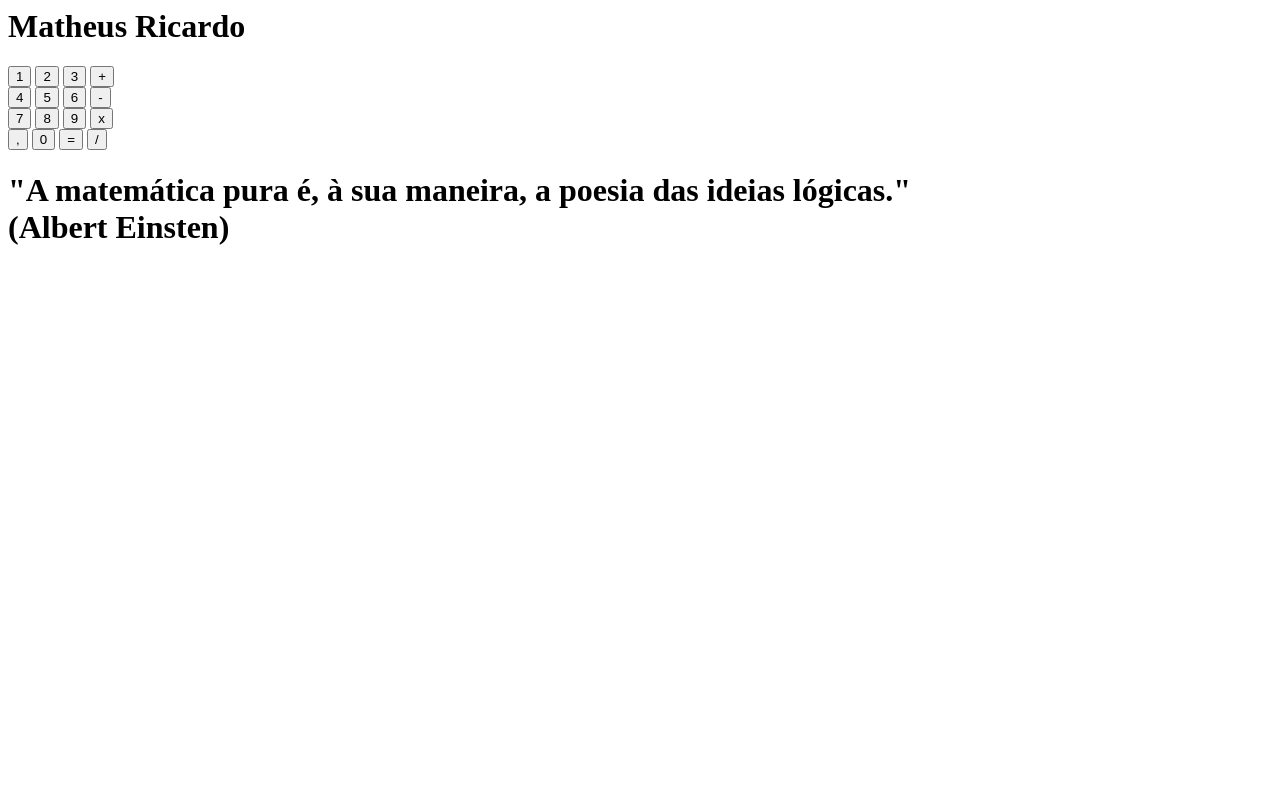
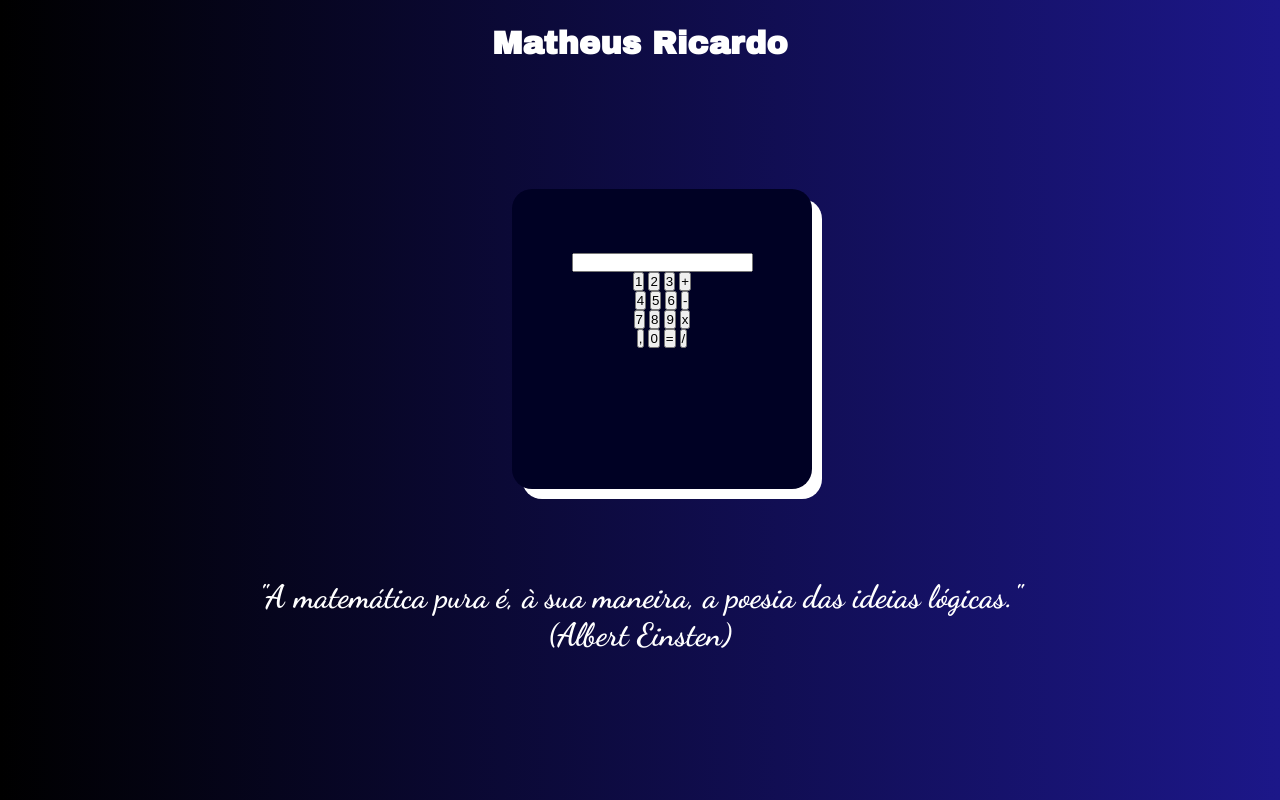
Before and after one commit to matheusricardoooo/calculadora, a plain HTML site: page index.html in a window 1280 px wide. Drawn offline with Linux system fonts and the light colour scheme.

Commit message:
alguns ajustes no html, adicionando uma imagem na pasta img, e inicio de estilização feito

```diff
--- a/index.html
+++ b/index.html
@@ -3,17 +3,22 @@
     <meta charset="UTF-8">
     <meta name="viewport" content="width=device-width, initial-scale=1.0">
     <title>Calculadora</title>
+    <link rel="stylesheet" href="styles/style.css">
 </head>
 <body>
-    <div id="conteiner">
+    <div id="container">
         <div class="name">
             <h1>Matheus Ricardo</h1>
         </div>
 
         <div class="calculator">
 
+            <div class="barra">
+                <input type="text">
+            </div>
+
             <div class="linha1">
-                <button class="um">1</button>
+                <button onclick="inserir('1')" class="um">1</button>
                 <button class="dois">2</button>
                 <button class="tres">3</button>
                 <button class="sinal-mais">+</button>
@@ -39,10 +44,10 @@
                 <button class="igual">=</button>
                 <button class="dividir">/</button>
             </div>
+        </div>
 
-            <div class="final">
-                <h1>"A matemática pura é, à sua maneira, a poesia das ideias lógicas." <br>(Albert Einsten)</h1>
-            </div>
+        <div class="final">
+            <h1>"A matemática pura é, à sua maneira, a poesia das ideias lógicas." <br>(Albert Einsten)</h1>
         </div>
     </div>
 </body>
--- /dev/null
+++ b/styles/calculadora.css
@@ -0,0 +1,30 @@
+.name {
+    display: flex;
+    justify-content: center;
+    margin-top: 2%;
+    font-family: "Archivo Black", serif;
+    color: #ffffff;
+}
+
+.calculator {
+    width: 300px;
+    height: 300px;
+    display: flex;
+    flex-direction: column;
+    align-items: center;
+    padding-top: 5%;
+    margin-top: 10%;
+    margin-left: 40%;
+    background-color: #000124;
+    border-radius: 20px;
+    box-shadow: 10px 10px #ffffff;
+}
+
+.final {
+    display: flex;
+    text-align: center;
+    justify-content: center;
+    margin-top: 7%;
+    font-family: "Dancing Script";
+    color: #ffffff;
+}
--- /dev/null
+++ b/styles/global.css
@@ -0,0 +1,11 @@
+@import url('https://fonts.googleapis.com/css2?family=Archivo+Black&family=Dancing+Script:wght@400..700&display=swap');
+
+* {
+    margin: 0;
+    padding: 0;
+    box-sizing: border-box;
+}
+
+body {
+    background: linear-gradient(to right, #000000, #1c1789);
+}
--- /dev/null
+++ b/styles/style.css
@@ -0,0 +1,2 @@
+@import url(global.css);
+@import url(calculadora.css);
```
Also changed, not shown: imgs/fundo.jpeg (added).
